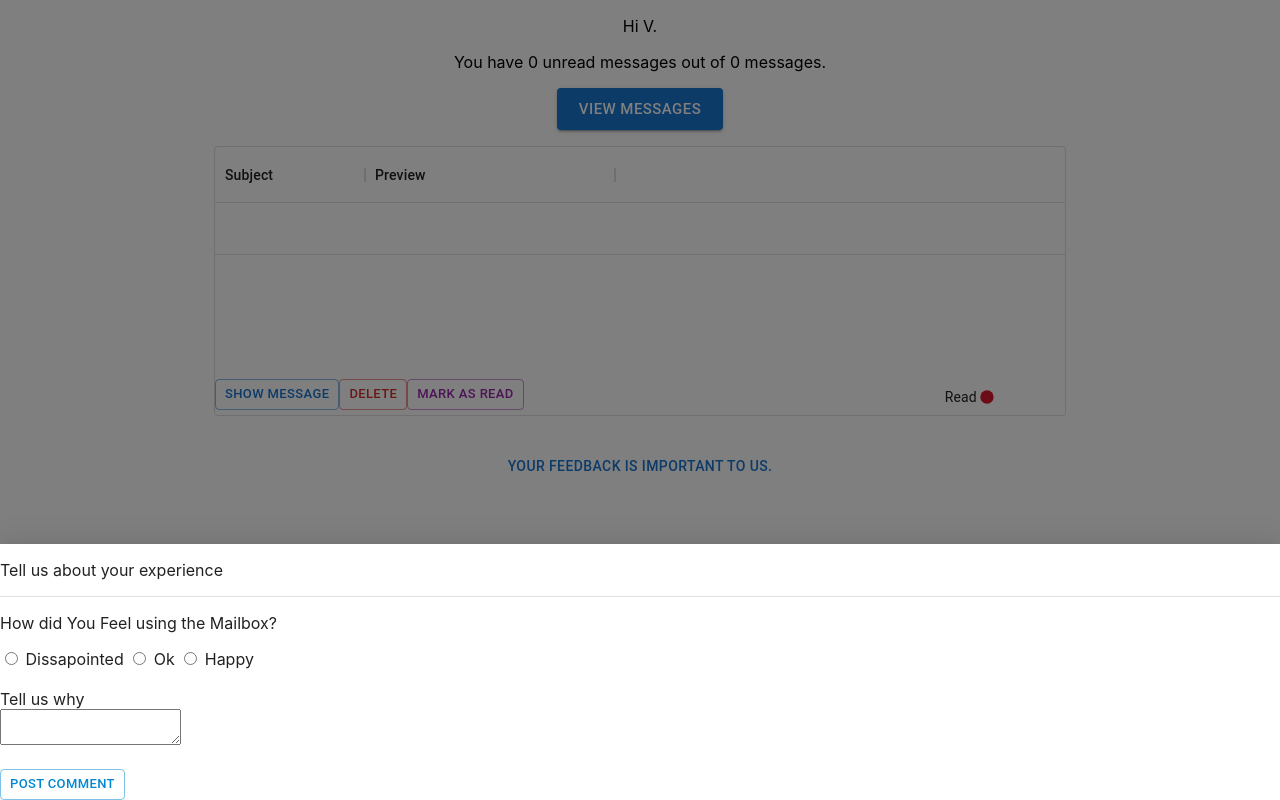
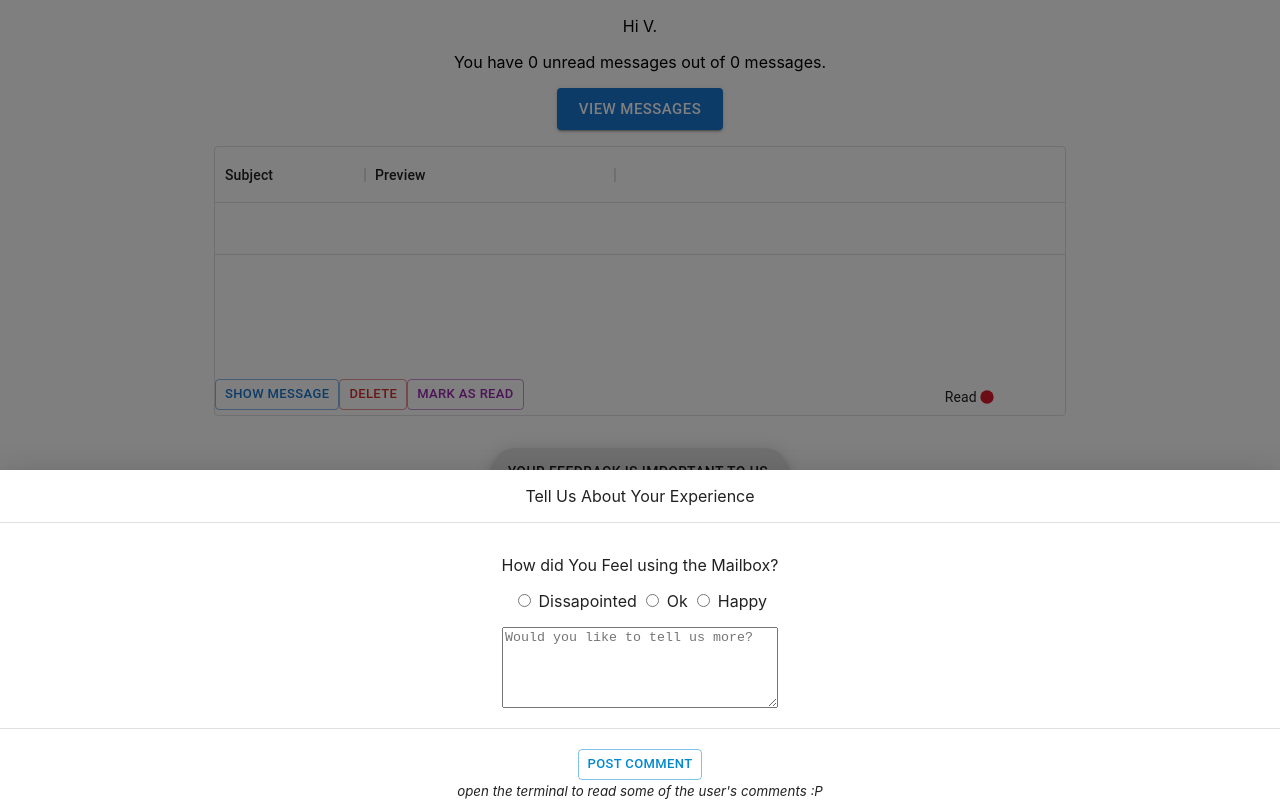
Before and after one commit to vlofish/mailbox, a React (Create React App) app in the folder meda-mailbox/: page / in a window 1280 px wide. Both pictures are taken after a click on the button "YOUR FEEDBACK IS IMPORTANT TO US.". Built offline with nearby package versions, Linux system fonts and the light colour scheme; no server answers; the database is empty.

Commit message:
#9 [Feedback Last Change]

```diff
--- a/meda-mailbox/src/app/components/DrawerComp.tsx
+++ b/meda-mailbox/src/app/components/DrawerComp.tsx
@@ -4,7 +4,7 @@ import {
   Fragment, KeyboardEvent, MouseEvent
 } from 'react';
 import Drawer from '@mui/material/Drawer';
-import Button from '@mui/material/Button';
+import { Fab } from '@mui/material';
 // =======================================================
 
 type Anchor = 'bottom';
@@ -32,15 +32,17 @@ export default function DrawerComp(props: any) {
   return (
     <div>
       <Fragment key={anchor}>
-        <Button onClick={toggleDrawer(anchor, true)}>
-          Your FEEDBACK is Important to Us.
-        </Button>
+        <Fab variant="extended" onClick={toggleDrawer(anchor, true)}>
+          <label>
+            Your feedback is Important to Us.
+          </label>
+        </Fab>
         <Drawer
           anchor={anchor}
           open={state[anchor]}
           onClose={toggleDrawer(anchor, false)}
-          >
-          { props.children }
+        >
+          {props.children}
         </Drawer>
       </Fragment>
     </div>
--- a/meda-mailbox/src/app/components/FeedbackComp.tsx
+++ b/meda-mailbox/src/app/components/FeedbackComp.tsx
@@ -4,7 +4,7 @@ import {
   onValue,
   child, push, update
 } from "firebase/database";
-import { Box, Divider } from "@mui/material";
+import { Box, Divider, Grid } from "@mui/material";
 import { ButtonComp } from "../components/ButtonComp";
 import { TextareaComp } from "../components/TextareaComp";
 import { db as FIRE_DB, dbName as DB_NAME } from "../app.config";
@@ -59,30 +59,34 @@ function postComment() {
 
 export function FeedbackComp() {
   return (
-    <>
-      <Box role="presentation">
-        <div> <p> Tell us about your experience </p> </div>
+    <Grid container spacing={2} style={{ textAlign: "center" }}>
+      <Grid item xs={12}>
+        <p> Tell Us About Your Experience </p>
         <Divider />
-        <div>
+      </Grid>
+      <Grid item xs={12} sm={12} md={12} lg={12} xl={12}>
         <RadioboxGroupComp
           handleChange={(e: any) => handleRadioGroupChange(e.target.value)}
         />
-
-          <br />
-
+      </Grid>
+      <Grid item xs={12} sm={12} md={12} lg={12} xl={12}>
         <TextareaComp
-            title="Tell us why"
+          placeholder="Would you like to tell us more?"
           handleChange={(e: any) => handleTextareaChange(e.target.value)}
         />
+      </Grid>
 
+      <Grid item xs={12} sm={12} md={12} lg={12} xl={12}>
+        <Divider />
         <br />
-
         <ButtonComp
           text="Post Comment"
           mui={muiButtonProps}
           handleClick={() => { postComment() }} />
-        </div>
-      </Box>
-    </>
+        <br />
+        <small><i>open the terminal to read some of the user's comments :P</i></small>
+        <br />
+      </Grid>
+    </Grid>
   );
 }
--- a/meda-mailbox/src/app/components/TextareaComp.tsx
+++ b/meda-mailbox/src/app/components/TextareaComp.tsx
@@ -1,10 +1,14 @@
-export function TextareaComp(props: {title: string, handleChange?: any}) {
-  return(
-    <div>
-      <label> { props.title } </label>
-      <div>
-        <textarea onChange={props.handleChange}></textarea>
-      </div>
-    </div>
+import TextareaAutosize from "@mui/material/TextareaAutosize";
+
+export function TextareaComp(props: { placeholder: string, handleChange?: any }) {
+  return (
+    <TextareaAutosize
+      onChange={props.handleChange}
+      minRows={5}
+      maxRows={10}
+      aria-label="maximum height"
+      placeholder={props.placeholder}
+      style={{ width: 270 }}
+    />
   );
 }
--- a/meda-mailbox/src/app/features/FeedbackFeat.tsx
+++ b/meda-mailbox/src/app/features/FeedbackFeat.tsx
@@ -1,7 +1,9 @@
 // =================================================================
+import { Fab } from "@mui/material";
 import DrawerComp from "../components/DrawerComp";
 import { FeedbackComp } from "../components/FeedbackComp";
 // =================================================================
+
 
 export function FeedbackFeat() {
   return (
```
Lines whose indentation alone changed are shown as unchanged.
